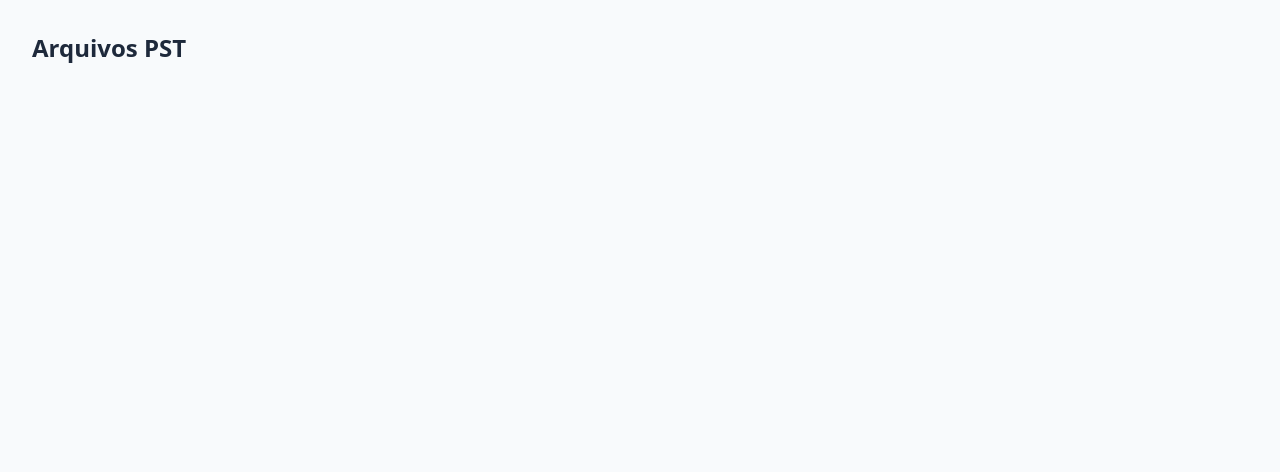
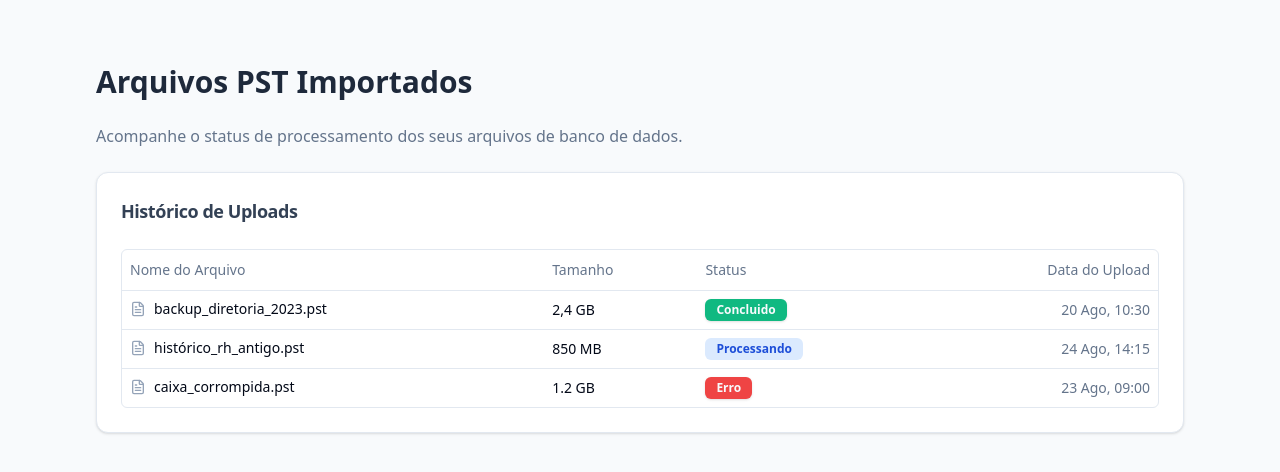
Before and after one commit to O-Guiih/Lobius-Mail, a React (Vite) app in the folder lobius-mail/frontend/: page /arquivos-pst in a window 1280 px wide. Shown: the top 472 px of the page. Built offline with nearby package versions, Linux system fonts and the light colour scheme.

Commit message:
Criacao da pagina/tabela/historico de arquivospst

```diff
--- a/lobius-mail/frontend/package.json
+++ b/lobius-mail/frontend/package.json
@@ -12,7 +12,7 @@
   "dependencies": {
     "@radix-ui/react-slot": "^1.3.3",
     "class-variance-authority": "^0.7.1",
-    "lucide-react": "^1.33.0",
+    "lucide-react": "^1.34.0",
     "react": "^19.2.8",
     "react-dom": "^19.2.8",
     "react-router-dom": "^7.18.2"
--- a/lobius-mail/frontend/src/App.tsx
+++ b/lobius-mail/frontend/src/App.tsx
@@ -3,9 +3,8 @@ import { DashboardLayout } from "./layouts/DashboardLayout";
 import { Dashboard } from "./pages/Dashboard";
 import Importar from "./pages/Importar";
 import Pesquisar from "./pages/Pesquisar";
+import ArquivosPST from "./pages/ArquivosPST"
 
-// Componentes temporários
-const ArquivosPST = () => <h1 className="text-2xl font-bold text-slate-800">Arquivos PST</h1>;
 
 export default function App() {
     return (
--- /dev/null
+++ b/lobius-mail/frontend/src/pages/ArquivosPST.tsx
@@ -0,0 +1,77 @@
+import { Card, CardContent, CardHeader, CardTitle } from "@/components/ui/card";
+import { Table, TableBody, TableCell, TableHead, TableHeader, TableRow } from "@/components/ui/table";
+import { Badge } from "@/components/ui/badge";
+import { FileText} from "lucide-react";
+
+// Tipagem do arquivo
+interface Arquivo{
+    id: string;
+    nome: string;
+    tamanho: string;
+    status: "Concluido" | "Processando" | "Erro";
+    dataUpload: string;
+}
+
+// Dados simulados
+const arquivos: Arquivo[] = [
+    { id: "1", nome: "backup_diretoria_2023.pst", tamanho: "2,4 GB", status: "Concluido", dataUpload: "20 Ago, 10:30" },
+    { id: "2", nome: "histórico_rh_antigo.pst", tamanho: "850 MB", status: "Processando", dataUpload: "24 Ago, 14:15"},
+    { id: "3", nome: "caixa_corrompida.pst", tamanho: "1.2 GB", status: "Erro", dataUpload: "23 Ago, 09:00" },
+];
+
+export default function ArquivosPST() {
+
+    // Função para retornar o Badge oficial com as cores certas
+    const getStatusBagde = (status: string) => {
+        switch (status) {
+            case "Concluido":
+                return <Badge className="bg-emerald-500 hover:bg-emerald-600">Concluido</Badge>;
+            case "Processando":
+                return <Badge variant="secondary" className="bg-blue-100 text-blue-700 hover:bg-blue-200">Processando</Badge>;
+            case "Erro":
+                return <Badge variant="destructive">Erro</Badge>;
+            default:
+                return <Badge variant="outline">{status}</Badge>;
+        }
+    };
+
+    return (
+        <div className="p-8 max-w-6xl mx-auto space-y-6">
+            <h1 className="text-3xl font-bold text-slate-800">Arquivos PST Importados</h1>
+            <p className="text-slate-500">Acompanhe o status de processamento dos seus arquivos de banco de dados.</p>
+
+            <Card>
+                <CardHeader>
+                    <CardTitle className="text-lg text-slate-700">Histórico de Uploads</CardTitle>
+                </CardHeader>
+                <CardContent>
+                    <div className="border rounded-md">
+                        <Table>
+                            <TableHeader>
+                                <TableRow>
+                                    <TableHead>Nome do Arquivo</TableHead>
+                                    <TableHead>Tamanho</TableHead>
+                                    <TableHead>Status</TableHead>
+                                    <TableHead className="text-right">Data do Upload</TableHead>
+                                </TableRow>
+                            </TableHeader>
+                            <TableBody>
+                                {arquivos.map((arquivo) => (
+                                    <TableRow key={arquivo.id}>
+                                        <TableCell className="font-medium flex items-center gap-2">
+                                            <FileText className="w-4 h-4 text-slate-400" />
+                                            {arquivo.nome}
+                                        </TableCell>
+                                        <TableCell>{arquivo.tamanho}</TableCell>
+                                        <TableCell>{getStatusBagde(arquivo.status)}</TableCell>
+                                        <TableCell className="text-right text-slate-500">{arquivo.dataUpload}</TableCell>
+                                    </TableRow>
+                                ))}
+                            </TableBody>
+                        </Table>
+                    </div>
+                </CardContent>
+            </Card>
+        </div>
+    )
+}
```
Also changed, not shown: 1 other file (tests, documents, lock files or other folders).
